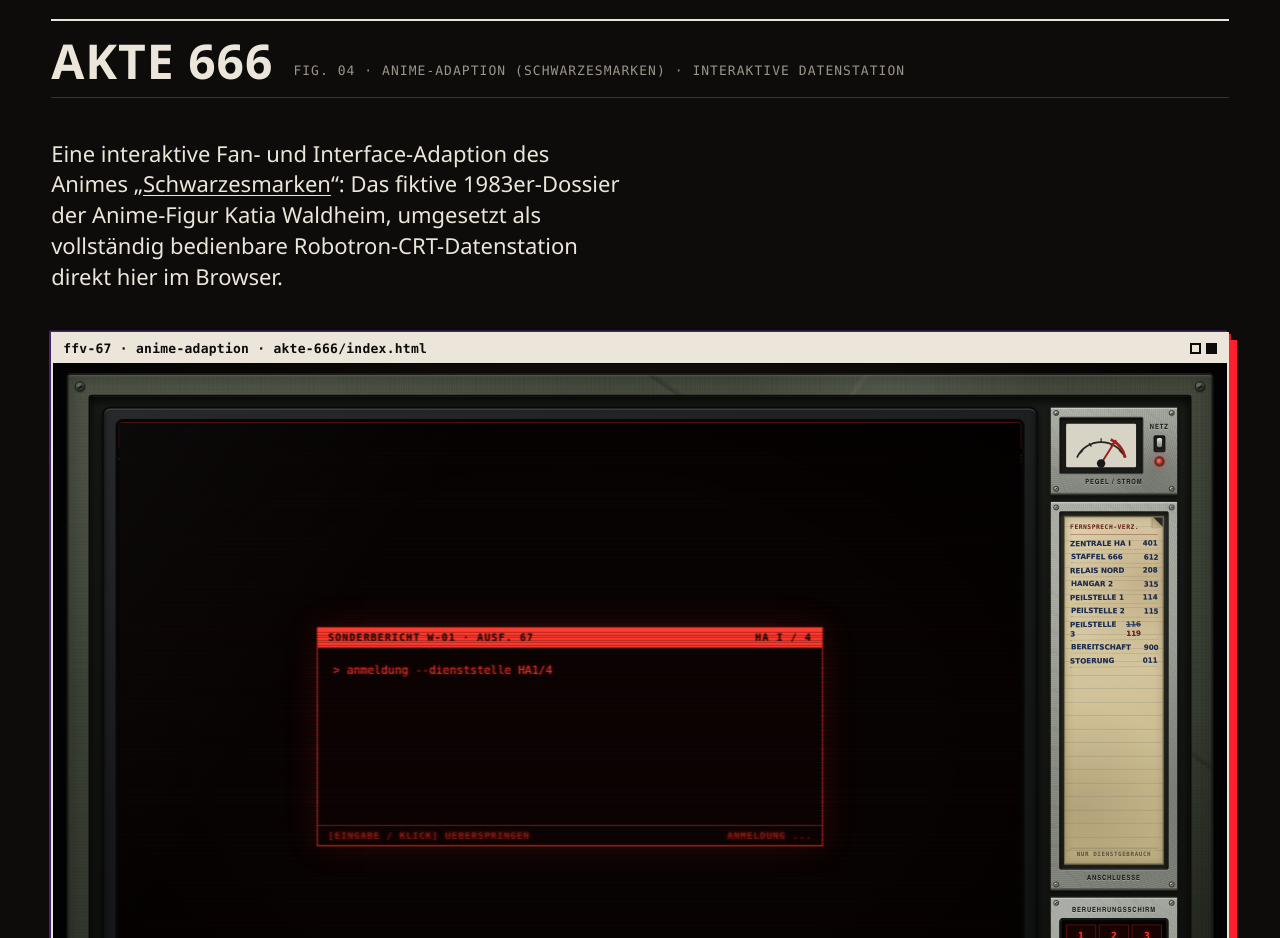
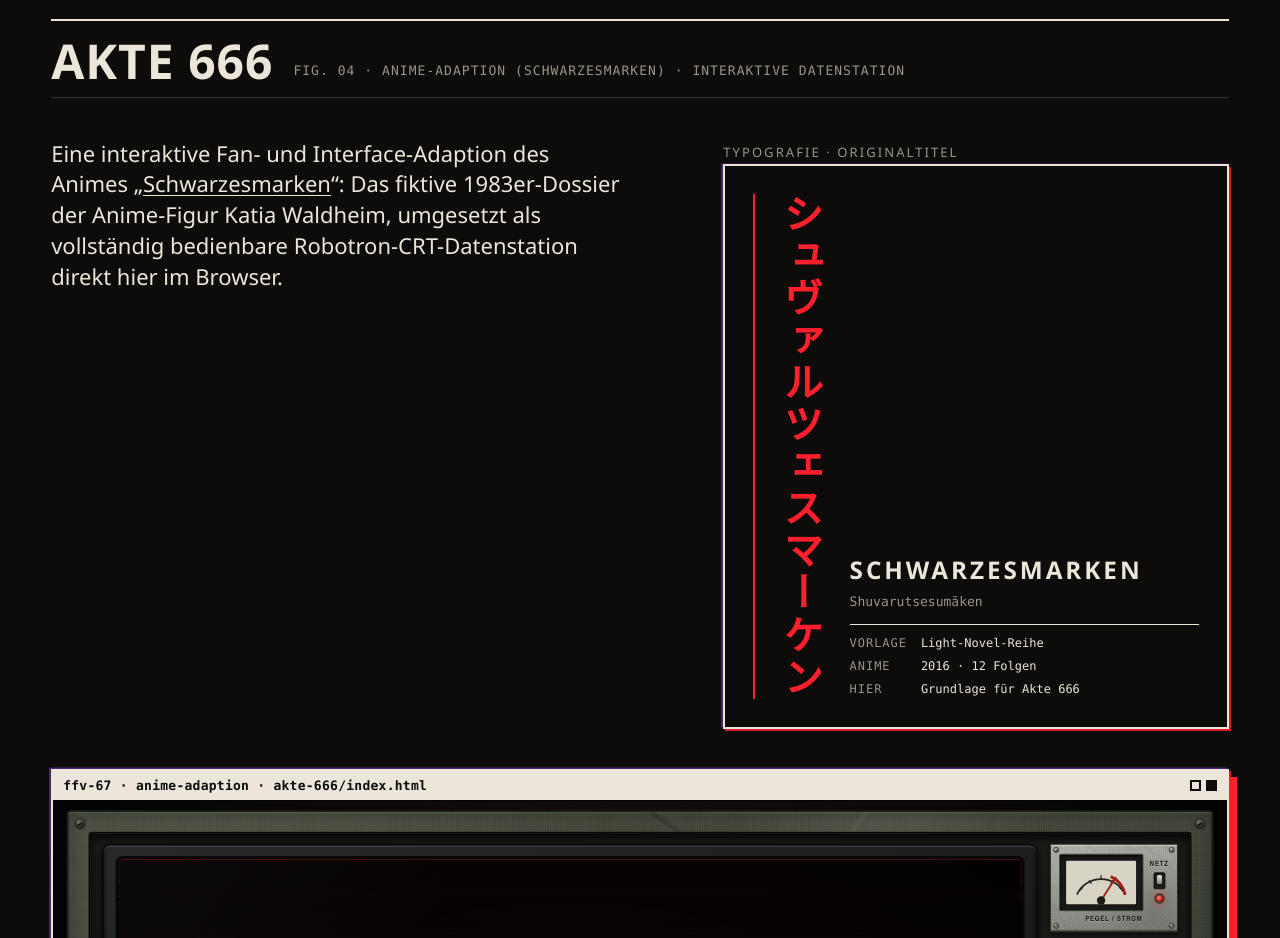
Before and after one commit to kokekochan/portfolio2611, a plain HTML site: page index.html in a window 1280 px wide. Shown: the part 9600-10538 px from the top of the page. Drawn offline with Linux system fonts and the light colour scheme.

Commit message:
Akte 666: vertical Japanese title plate for Schwarzesmarken
Original typographic plate beside the lede: katakana title set
top-to-bottom in the section red, with romaji and facts checked
against the German Wikipedia article (anime 2016, 12 episodes).

Co-Authored-By: Claude Sonnet 5.5 <noreply@anthropic.com>

```diff
--- a/index.html
+++ b/index.html
@@ -179,6 +179,26 @@
     .heine-case__img img { display: block; width: 100%; height: auto; }
     .heine-case__main .heine-case__img img { max-height: 82vh; object-fit: contain; }
     @media (max-width: 760px) { .heine-case { grid-template-columns: minmax(0, 1fr); } }
+    /* Akte 666 intro: lede + vertical Japanese title plate */
+    .akte-intro { display: grid; grid-template-columns: minmax(0, 1.25fr) minmax(0, 1fr); gap: var(--space-5); align-items: start; }
+    .akte-jp { margin: 0; }
+    .akte-jp__plate {
+      display: grid; grid-template-columns: auto minmax(0, 1fr); gap: clamp(16px, 2.4vw, 32px);
+      padding: clamp(18px, 2.4vw, 28px); border: var(--stroke-frame) solid var(--frame); background: var(--ground);
+    }
+    .akte-jp__kana {
+      margin: 0; writing-mode: vertical-rl; text-orientation: upright;
+      font: 700 clamp(28px, 3.1vw, 44px)/1 "Yu Gothic UI", "Yu Gothic", "Meiryo", "Hiragino Sans", "Noto Sans JP", sans-serif;
+      letter-spacing: .06em; color: var(--signal);
+      padding-left: clamp(14px, 2vw, 24px); border-left: 2px solid var(--signal);
+    }
+    .akte-jp__meta { display: grid; align-content: end; gap: 10px; min-width: 0; }
+    .akte-jp__latin { margin: 0; font: 700 clamp(18px, 1.9vw, 26px)/1.1 var(--font-sans); letter-spacing: .12em; text-transform: uppercase; color: var(--text); overflow-wrap: anywhere; }
+    .akte-jp__romaji { margin: 0; font: 13px/1.4 var(--font-mono); color: var(--text-muted); padding-bottom: 12px; border-bottom: 1px solid var(--frame); }
+    .akte-jp__dl { margin: 0; display: grid; grid-template-columns: max-content minmax(0, 1fr); gap: 6px 14px; font: 12px/1.45 var(--font-mono); }
+    .akte-jp__dl dt { color: var(--text-muted); text-transform: uppercase; letter-spacing: .08em; }
+    .akte-jp__dl dd { margin: 0; color: var(--text); }
+    @media (max-width: 860px) { .akte-intro { grid-template-columns: minmax(0, 1fr); } .akte-jp { max-width: 440px; } }
     /* Akte 666 live computer frame */
     .akte-frame { position: relative; width: 100%; aspect-ratio: 1360 / 880; background: #050303; }
     .akte-frame iframe { display: block; width: 100%; height: 100%; border: 0; }
@@ -593,7 +613,27 @@ sew  (70,40)   end
           <p class="pb-sectionhead__status">Fig. 04 · Anime-Adaption (Schwarzesmarken) · Interaktive Datenstation</p>
         </div>
 
-        <p class="pb-lede">Eine interaktive Fan- und Interface-Adaption des Animes „<a href="https://de.wikipedia.org/wiki/Schwarzesmarken" target="_blank" rel="noopener">Schwarzesmarken</a>“: Das fiktive 1983er-Dossier der Anime-Figur Katia Waldheim, umgesetzt als vollständig bedienbare Robotron-CRT-Datenstation direkt hier im Browser.</p>
+        <div class="akte-intro">
+          <p class="pb-lede">Eine interaktive Fan- und Interface-Adaption des Animes „<a href="https://de.wikipedia.org/wiki/Schwarzesmarken" target="_blank" rel="noopener">Schwarzesmarken</a>“: Das fiktive 1983er-Dossier der Anime-Figur Katia Waldheim, umgesetzt als vollständig bedienbare Robotron-CRT-Datenstation direkt hier im Browser.</p>
+
+          <figure class="pb-plate akte-jp">
+            <span class="pb-label">Typografie · Originaltitel</span>
+            <div class="pb-reg" data-register>
+              <div class="akte-jp__plate">
+                <p class="akte-jp__kana" lang="ja" aria-label="Schwarzesmarken, japanischer Originaltitel">シュヴァルツェスマーケン</p>
+                <div class="akte-jp__meta">
+                  <p class="akte-jp__latin">Schwarzesmarken</p>
+                  <p class="akte-jp__romaji" lang="ja-Latn">Shuvarutsesumāken</p>
+                  <dl class="akte-jp__dl">
+                    <dt>Vorlage</dt><dd>Light-Novel-Reihe</dd>
+                    <dt>Anime</dt><dd>2016 · 12 Folgen</dd>
+                    <dt>Hier</dt><dd>Grundlage für Akte 666</dd>
+                  </dl>
+                </div>
+              </div>
+            </div>
+          </figure>
+        </div>
 
         <figure class="shot">
           <div class="pb-reg" data-register>
```
